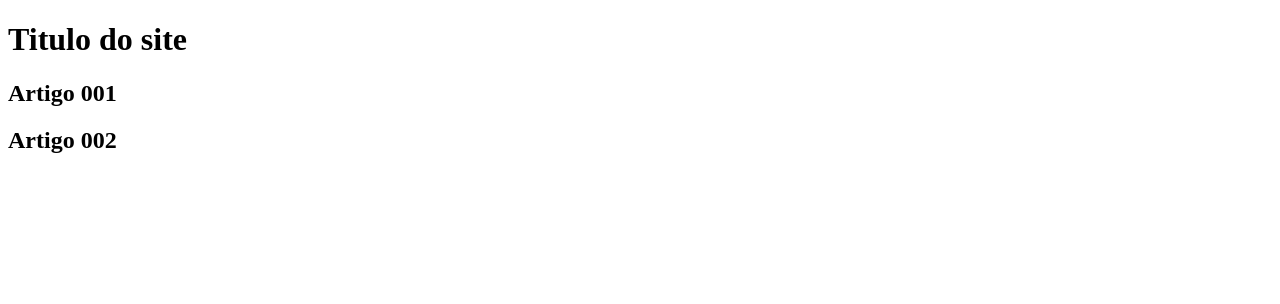
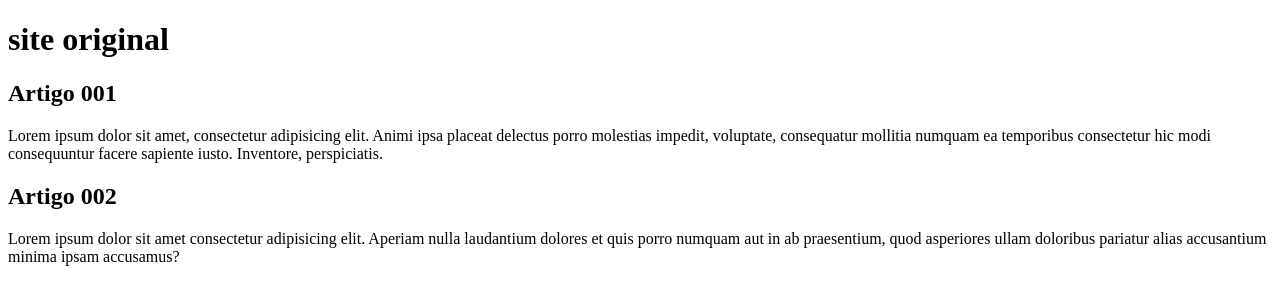
Before and after one commit to leonardobmessias/projeto-site, a plain HTML site: page index.html in a window 1280 px wide. Drawn offline with Linux system fonts and the light colour scheme.

Commit message:
começo de escrita conteudo

```diff
--- a/index.html
+++ b/index.html
@@ -8,13 +8,15 @@
 <body>
     <main>
         <header>
-            <h1>Titulo do site</h1>
+            <h1>site original</h1>
         </header>
         <article>
             <h2>Artigo 001</h2>
+            <p>Lorem ipsum dolor sit amet, consectetur adipisicing elit. Animi ipsa placeat delectus porro molestias impedit, voluptate, consequatur mollitia numquam ea temporibus consectetur hic modi consequuntur facere sapiente iusto. Inventore, perspiciatis.</p>
         </article>
         <article>
             <h2>Artigo 002</h2>
+            <p>Lorem ipsum dolor sit amet consectetur adipisicing elit. Aperiam nulla laudantium dolores et quis porro numquam aut in ab praesentium, quod asperiores ullam doloribus pariatur alias accusantium minima ipsam accusamus?</p>
         </article>
     </main>
 
```
